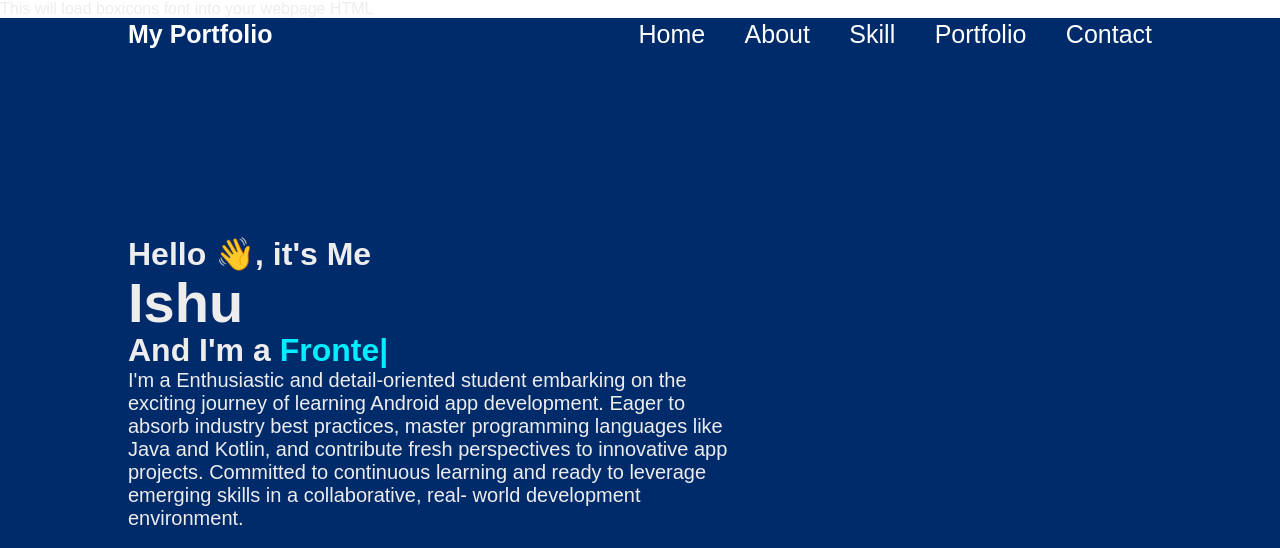
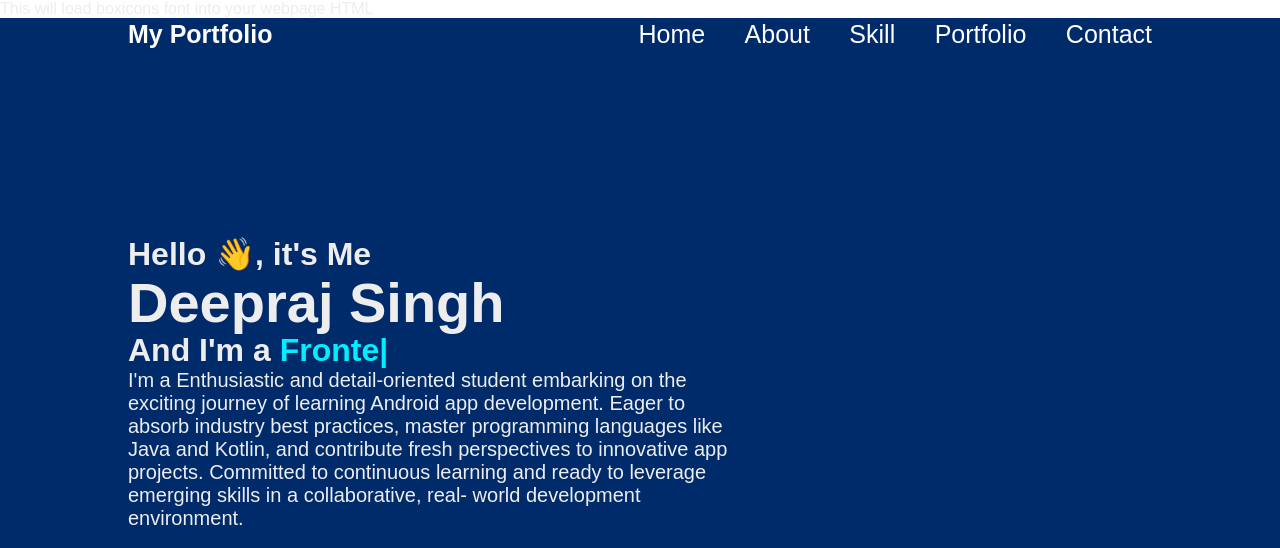
Before and after one commit to Deepraj6399/portfolio, a plain HTML site: page index.html in a window 1280 px wide. Shown: the top 548 px of the page. Drawn offline with nearby package versions, Linux system fonts and the light colour scheme.

Commit message:
Update index.html

```diff
--- a/index.html
+++ b/index.html
@@ -27,7 +27,7 @@ HTML
     <section class="home">
         <div class="home-content">
             <h3>Hello &#x1F44B;, it's Me</h3>
-            <h1>Ishu</h1>
+            <h1>Deepraj Singh</h1>
             <h3>And I'm a <span class="text"></span></h3>
             <p>I'm a Enthusiastic and detail-oriented student embarking on
                 the exciting journey of learning Android app
```
